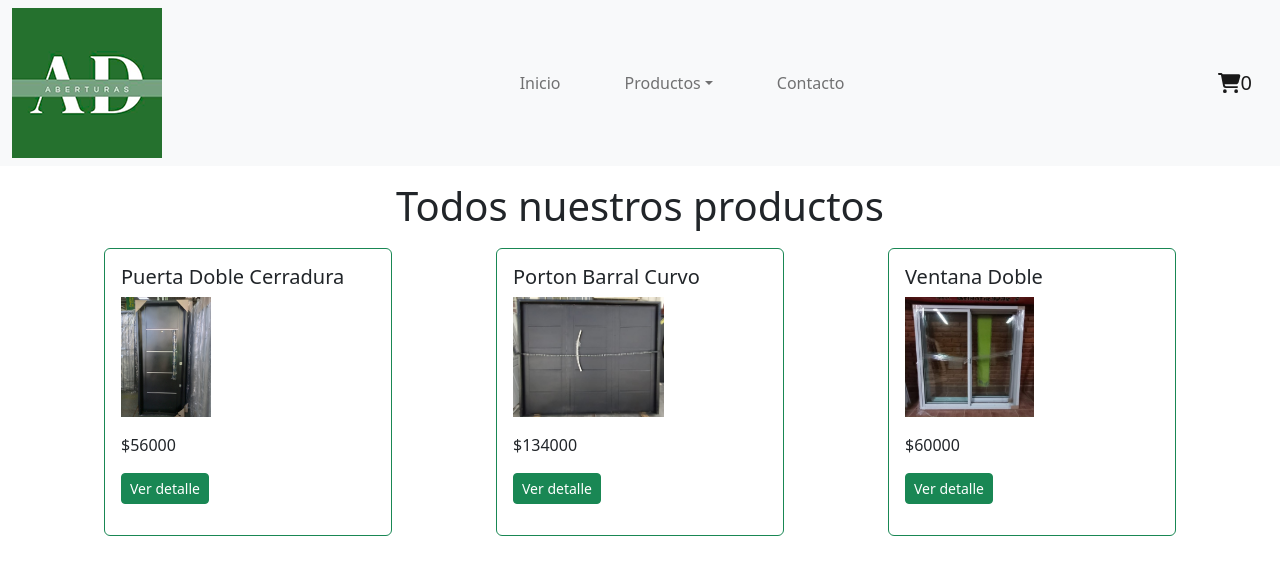
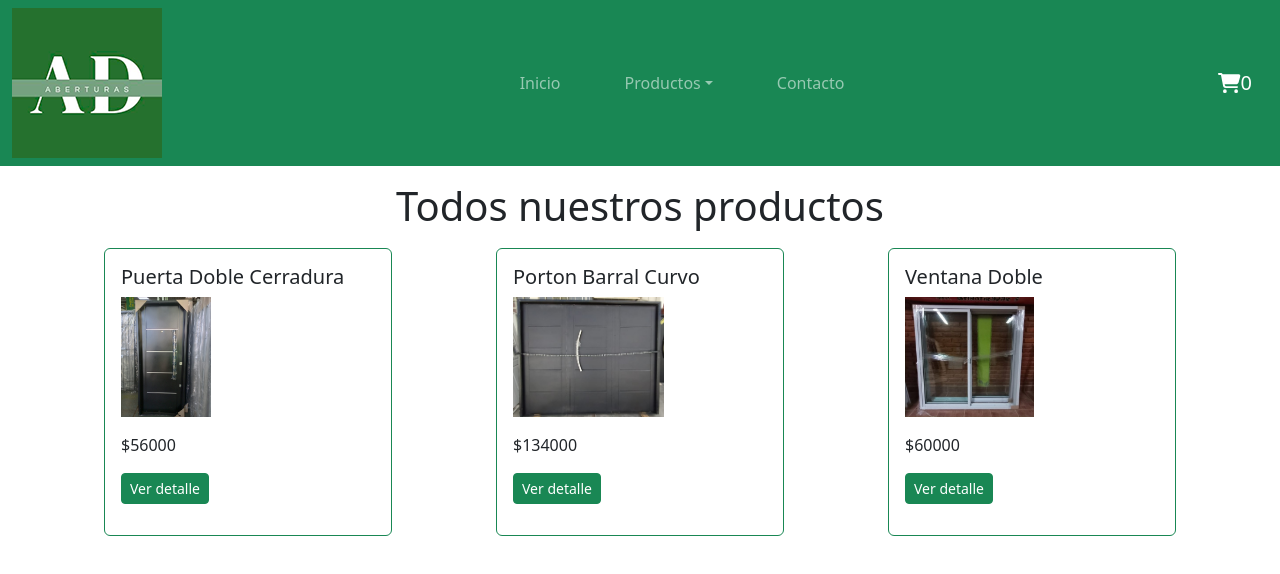
Before and after one commit to claudiomgarcia/ad-aberturas, a React (Create React App) app: page / in a window 1280 px wide. Shown: the top 574 px of the page. Built offline with nearby package versions, Linux system fonts and the light colour scheme.

Commit message:
Cambios de estetica

```diff
--- a/src/components/NavBar/NavBar.js
+++ b/src/components/NavBar/NavBar.js
@@ -9,7 +9,7 @@ import logo from '../../logo.png';
 const NavBar = () => {
     return (
         <header>
-            <Navbar key={"expand"} expand={"md"} bg={"light"} variant={"light"} className="mb-3">
+            <Navbar key={"expand"} expand={"md"} bg={"success"} variant={"dark"} className="mb-3">
                 <Container fluid>
                     <Navbar.Toggle aria-controls={`offcanvasNavbar-expand-md`} />
                     <a href="/">
@@ -22,7 +22,7 @@ const NavBar = () => {
                     >
                         <Offcanvas.Header closeButton>
                             <Offcanvas.Title id={`offcanvasNavbarLabel-expand-md`}>
-                                AD Aberturas
+                                <img className="header__logo" src={logo} alt="Ad Aberturas" />
                             </Offcanvas.Title>
                         </Offcanvas.Header>
                         <Offcanvas.Body>
```
